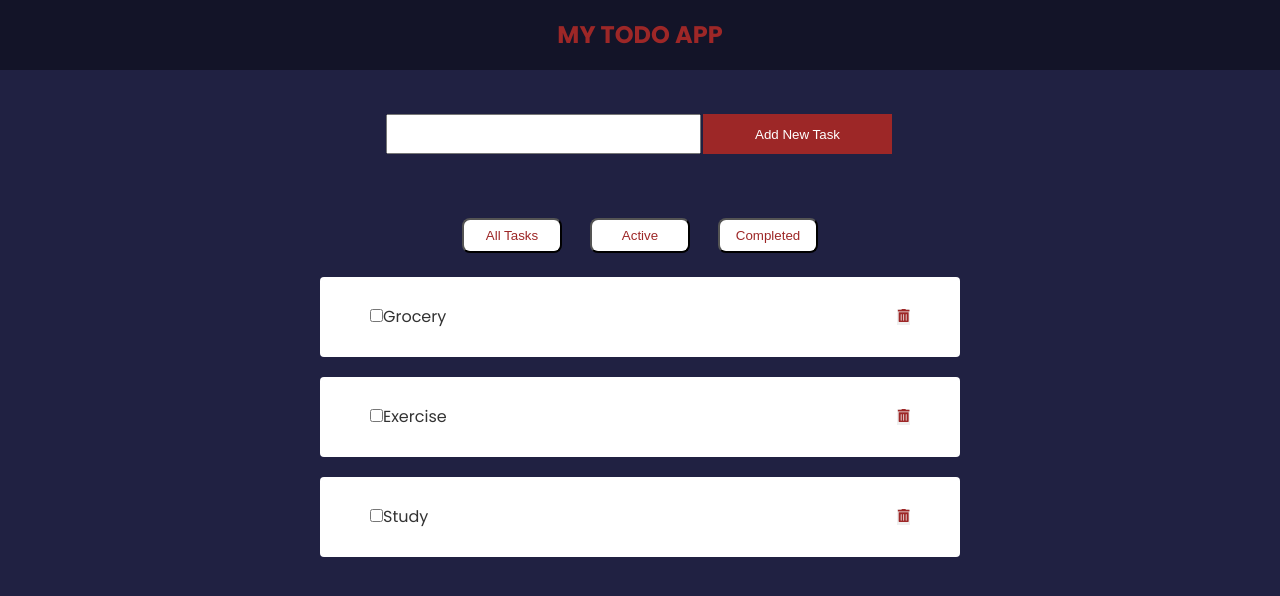
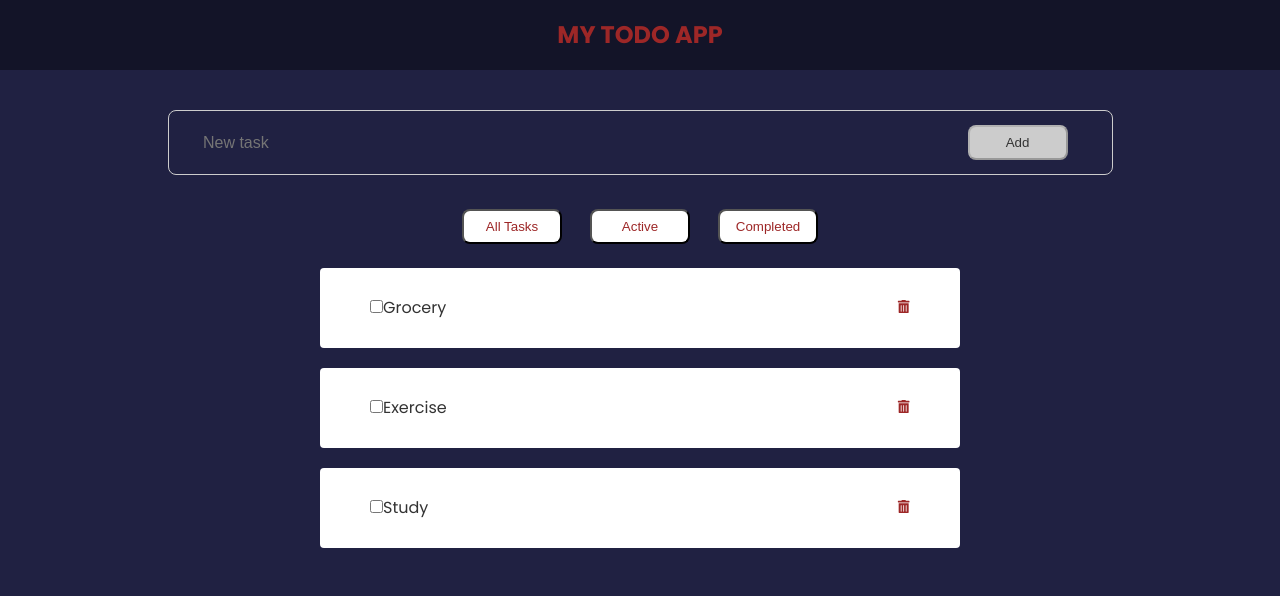
Before and after one commit to MisD77/Todo-App, a React (Create React App) app in the folder client/: page / in a window 1280 px wide. Shown: the top 596 px of the page. Built offline with nearby package versions, Linux system fonts and the light colour scheme.

Commit message:
disable feature enabled in add button

```diff
--- a/client/src/components/AddTaskForm.jsx
+++ b/client/src/components/AddTaskForm.jsx
@@ -1,13 +1,29 @@
-import React from 'react';
+import { useState } from 'react';
+function AddTaskForm() {
 
-function AddTaskForm() {
+  const [text, setText] = useState('');
+  const [btnDisabled, setBtnDisabled] = useState(true);
+
+  const handleTextChange = (e) => {
+    if (text === '' && text.trim().length <= 1){
+      setBtnDisabled(true);
+    }
+    setBtnDisabled(false);
+    setText(e.target.value);
+  }
+
   return (
-
     <div className="add-to-list">
         <form action="#">
-        <input type="text" name="new-todo-add"/>
-        <input type="button" value="Add New Task"/>
-    </form>
+          <div className="input-group">
+            <input onChange={handleTextChange}
+            type="text"
+            placeholder=' New task'
+            value={text}
+            />
+            <button className = "btn" type="submit" disabled={ btnDisabled }>Add </button>
+          </div>
+        </form>
     </div>
   );
 }
--- a/client/src/index.css
+++ b/client/src/index.css
@@ -51,6 +51,7 @@
 
 .delete {
   border: none;
+  background: none;
 }
 
 .todo-checkbox-text {
@@ -64,23 +65,50 @@
   padding: 10px;
 }
 
+.input-group {
+  display: flex;
+  width: 75%;
+  flex-direction: row;
+  border: 1px solid #ccc;
+  padding: 0px 10px;
+  border-radius: 8px;
+  justify-content: space-between;
+  padding: 0px 30px;
+  margin: auto;
+}
+
+input {
+  flex-grow: 2;
+  border: none;
+  font-size: 16px;
+  background: none;
+  color: white;
+}
+
+input:focus {
+  outline: none;
+}
+
+/*
 input[type="text"] {
-  width: 25%;
+  width: 20%;
   align-items: center;
   margin-bottom: 30px;
   height: 40px;
 }
 
-input[type="button"] {
+button {
   background-color: #9d2727;
   border: none;
   color: white;
   text-decoration: none;
   margin: 4px 2px;
   cursor: pointer;
-  width: 15%;
+  width: 5%;
   height: 40px;
 }
+
+*/
 
 [type="radio"] {
   opacity: 0;
@@ -102,13 +130,26 @@
   margin: 14px;
 }
 
+/*
 .btn-secondary {
   background: #ff6a95;
 }
+*/
 
 .btn:hover {
   transform: scale(0.98);
   opacity: 0.9;
+}
+
+.btn:disabled {
+  background-color: #cccccc;
+  color: #333;
+  cursor: auto;
+}
+
+.btn:disabled:hover {
+  transform: scale(1);
+  opacity: 1;
 }
 
 @media (max-width: 600px) {
```
